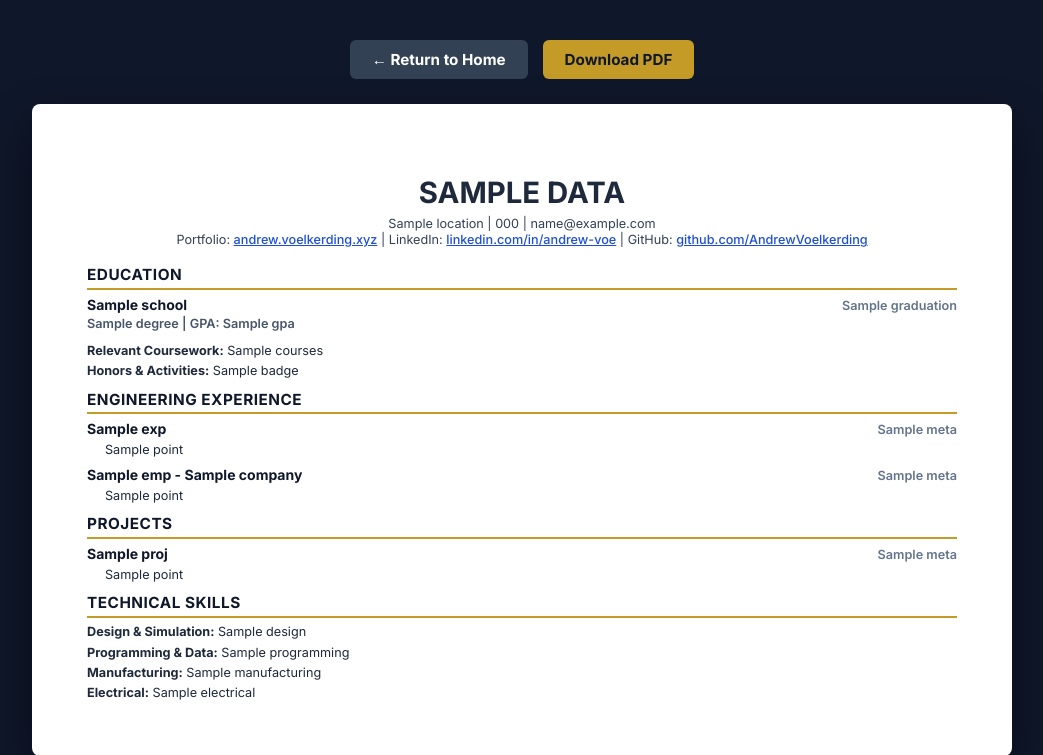
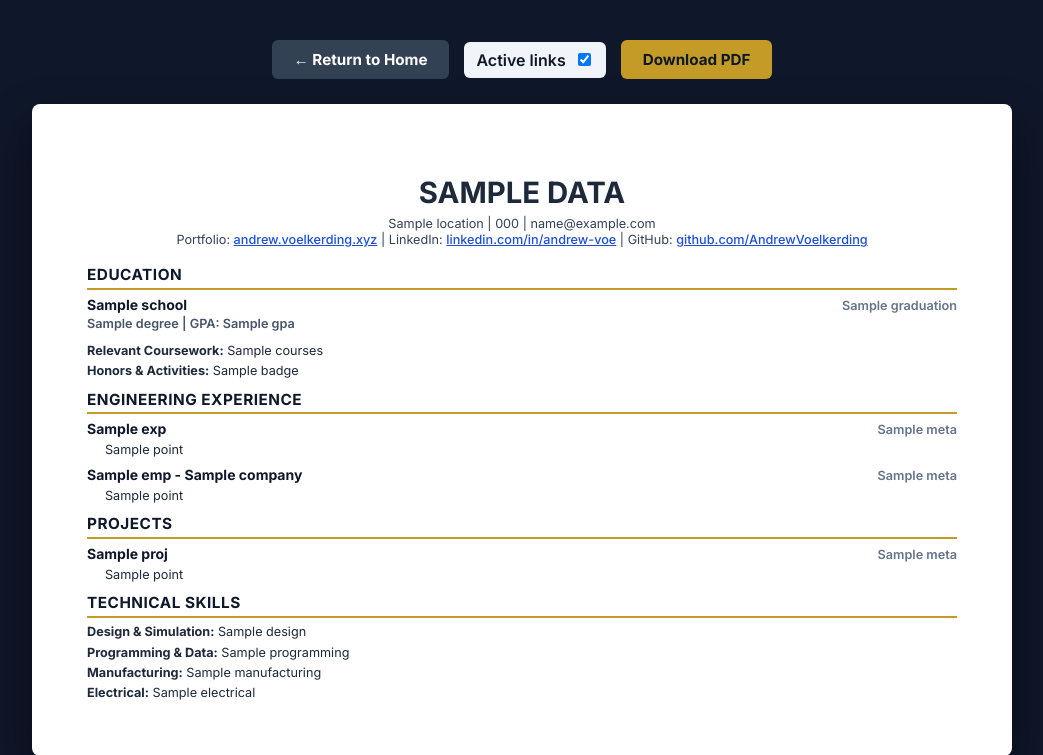
Before and after one commit to AndrewVoelkerding/AndrewVoelkerding, a Python web app: template templates/resume.html in a window 1280 px wide. Shown: the top 755 px of the page, without its empty margins (118-1161 px from the left). Run offline with Jinja, Linux system fonts and the light colour scheme; the template is opened without the code that fills it: most values are stand-ins (such as "Sample title", 1, 10 or a date in 2020).

Commit message:
feat(resume): add link-style toggle and dual-PDF support

```diff
--- a/templates/resume.html
+++ b/templates/resume.html
@@ -28,6 +28,7 @@
             gap: 15px;
             margin-bottom: 25px;
             width: 100%;
+            align-items: center;
         }
 
         .btn {
@@ -57,6 +58,18 @@
             background-color: #475569;
         }
 
+        /* Small toggle styled like a button */
+        .toggle {
+            display: inline-flex;
+            align-items: center;
+            gap: 8px;
+            background: #F1F5F9;
+            padding: 8px 12px;
+            border-radius: 6px;
+            color: #0F172A;
+            font-weight: 600;
+        }
+
         .resume-sheet {
             background: #FFFFFF;
             width: 100%;
@@ -83,10 +96,16 @@
             color: #334155;
         }
 
-        /* Explicit link styling for both web view and interactive PDF annotations */
-        .contact a {
+        /* Link style variants: annotated (blue + underline) vs plain (black/grey + no underline) */
+        .link-annotated .contact a {
             color: #1d4ed8;
             text-decoration: underline;
+            font-weight: 500;
+        }
+
+        .link-plain .contact a {
+            color: #334155;
+            text-decoration: none;
             font-weight: 500;
         }
 
@@ -184,11 +203,18 @@
         }
     </style>
 </head>
-<body>
+<body class="{{ link_style_class or 'link-annotated' }}">
 
     <div class="actions-bar">
         <a href="/" class="btn btn-secondary">← Return to Home</a>
-        <a href="Andrew_Voelkerding_Resume.pdf" class="btn" download>Download PDF</a>
+
+        <!-- Toggle to switch link rendering for the on-screen preview and to select which PDF to download -->
+        <div class="toggle" role="group" aria-label="Link style toggle">
+            <label for="linkToggle">Active links</label>
+            <input id="linkToggle" type="checkbox" aria-checked="true">
+        </div>
+
+        <a id="downloadBtn" href="{{ pdf_annotated }}" class="btn" download>Download PDF</a>
     </div>
 
     <div class="resume-sheet">
@@ -264,5 +290,27 @@
         <p><strong>Electrical:</strong> {{ data.skills.electrical }}</p>
     </div>
 
+    <script>
+        (function(){
+            const toggle = document.getElementById('linkToggle');
+            const downloadBtn = document.getElementById('downloadBtn');
+            const ANNOTATED = '{{ pdf_annotated }}';
+            const PLAIN = '{{ pdf_plain }}';
+
+            // Initialize state: annotated = checked
+            toggle.checked = true;
+            document.body.classList.toggle('link-annotated', true);
+            document.body.classList.toggle('link-plain', false);
+            downloadBtn.href = ANNOTATED;
+
+            toggle.addEventListener('change', function(){
+                const on = toggle.checked;
+                document.body.classList.toggle('link-annotated', on);
+                document.body.classList.toggle('link-plain', !on);
+                downloadBtn.href = on ? ANNOTATED : PLAIN;
+            });
+        })();
+    </script>
+
 </body>
 </html>
```
